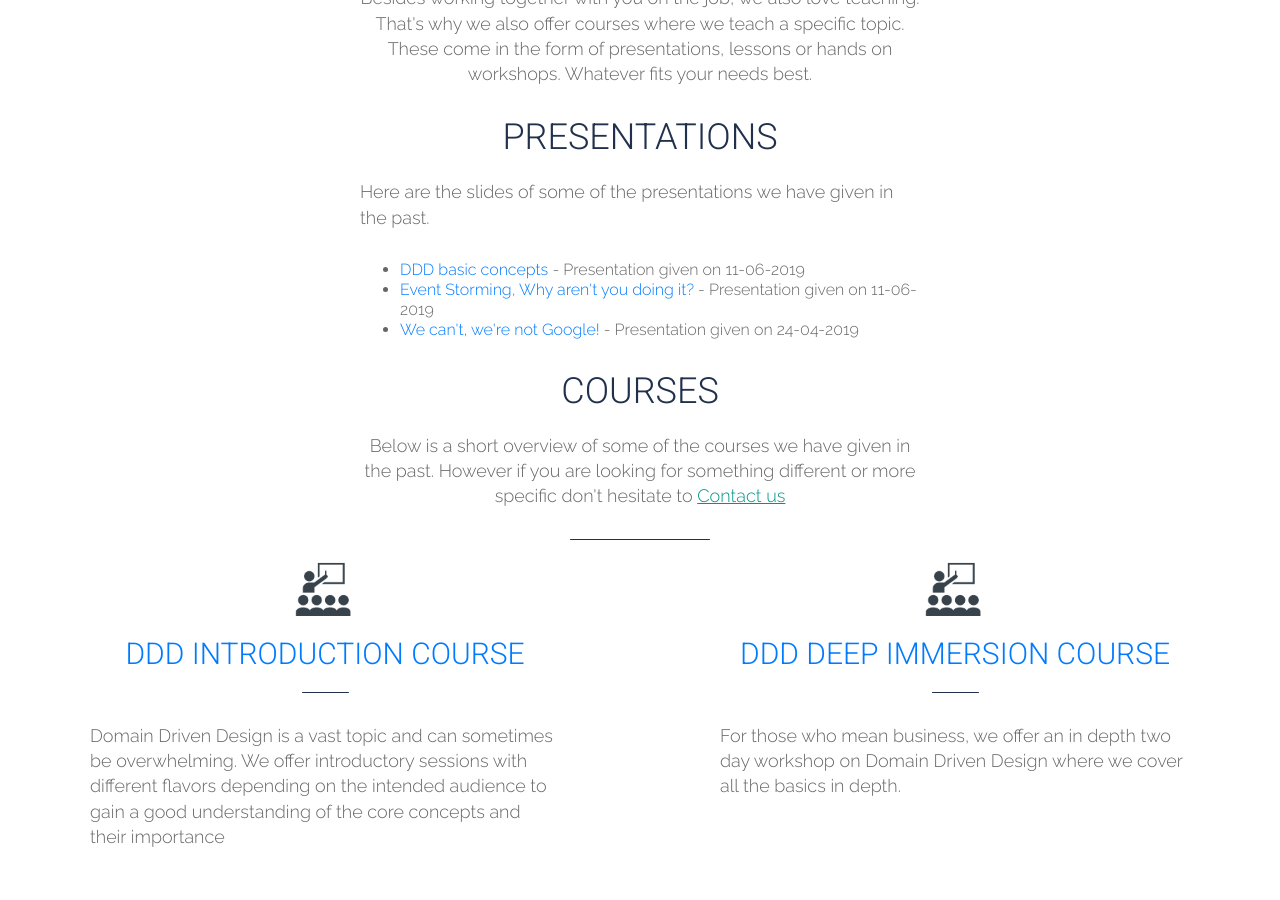
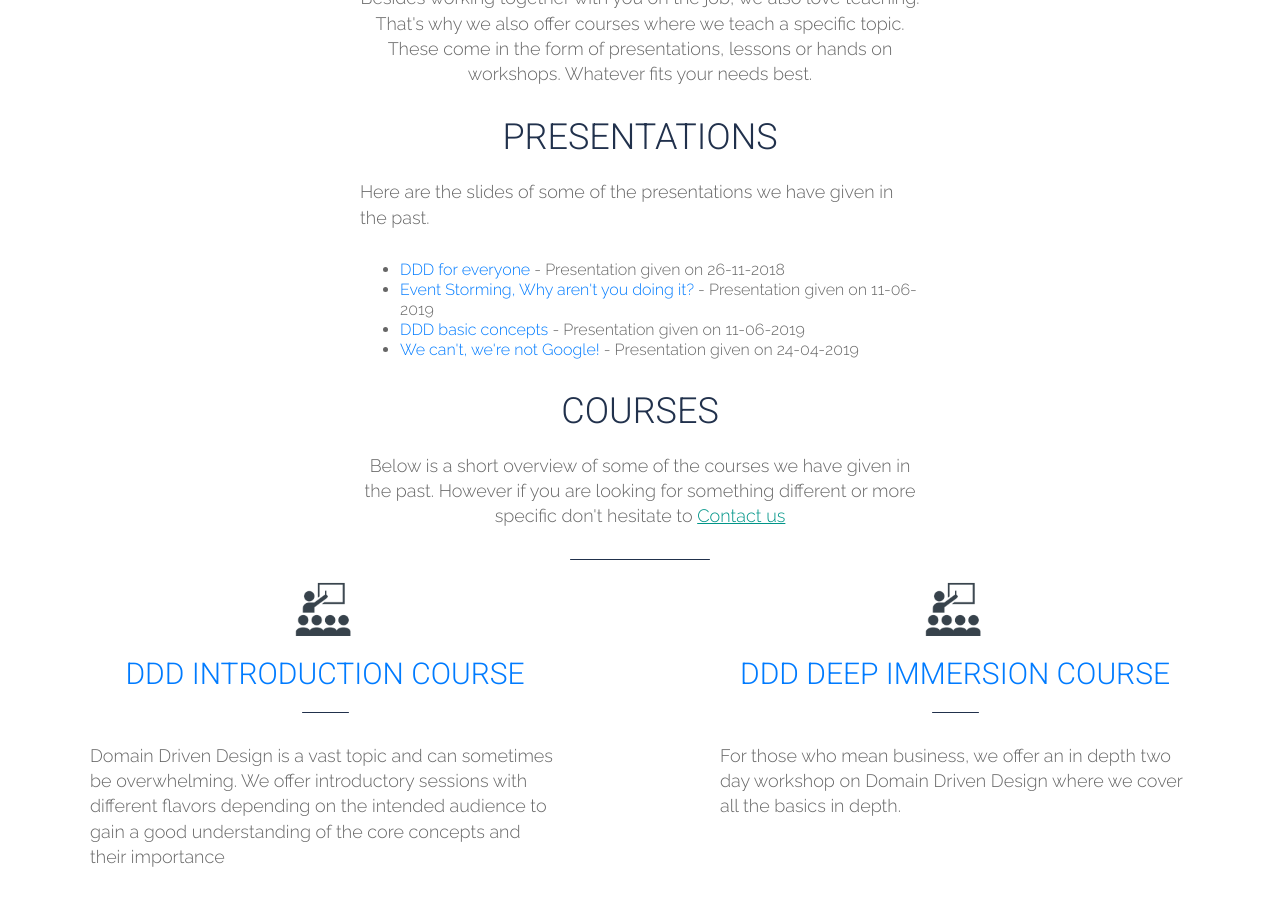
Before and after one commit to tripledio/tripledio.github.io, a Jekyll site: the page built from courses/index.html, in a window 1280 px wide and 900 px high, scrolled down 779 px. Built offline with Jekyll 4.4.1, drawn with Linux system fonts in a browser that asks for light colours; comment, search, counter and statistics services are not loaded.

Commit message:
Added DDD for everyone presentation

```diff
--- a/courses/index.html
+++ b/courses/index.html
@@ -27,16 +27,22 @@ qotd:
         <p>Here are the slides of some of the presentations we have given in the past.</p>
         <ul>
             <li>
-                <a href="/docs/ddd-basic-concepts-11-06-2019">DDD basic concepts</a> - Presentation given on 11-06-2019
+                <a href="/docs/ddd-for-everyone">DDD for everyone</a> -
+                Presentation given on 26-11-2018
             </li>
             <li>
                 <a href="/docs/eventstorming-presentation-11-06-2019">Event Storming, Why aren't you doing it?</a> -
                 Presentation given on 11-06-2019
             </li>
             <li>
+                <a href="/docs/ddd-basic-concepts-11-06-2019">DDD basic concepts</a> - Presentation given on 11-06-2019
+            </li>
+
+            <li>
                 <a href="/docs/wecantwearenotgoogle">We can't, we're not Google!</a> -
                 Presentation given on 24-04-2019
             </li>
+
         </ul>
     </div>
 
```
Also changed, not shown: _docs/ddd-for-everyone.md (added, +3 -0 lines).
